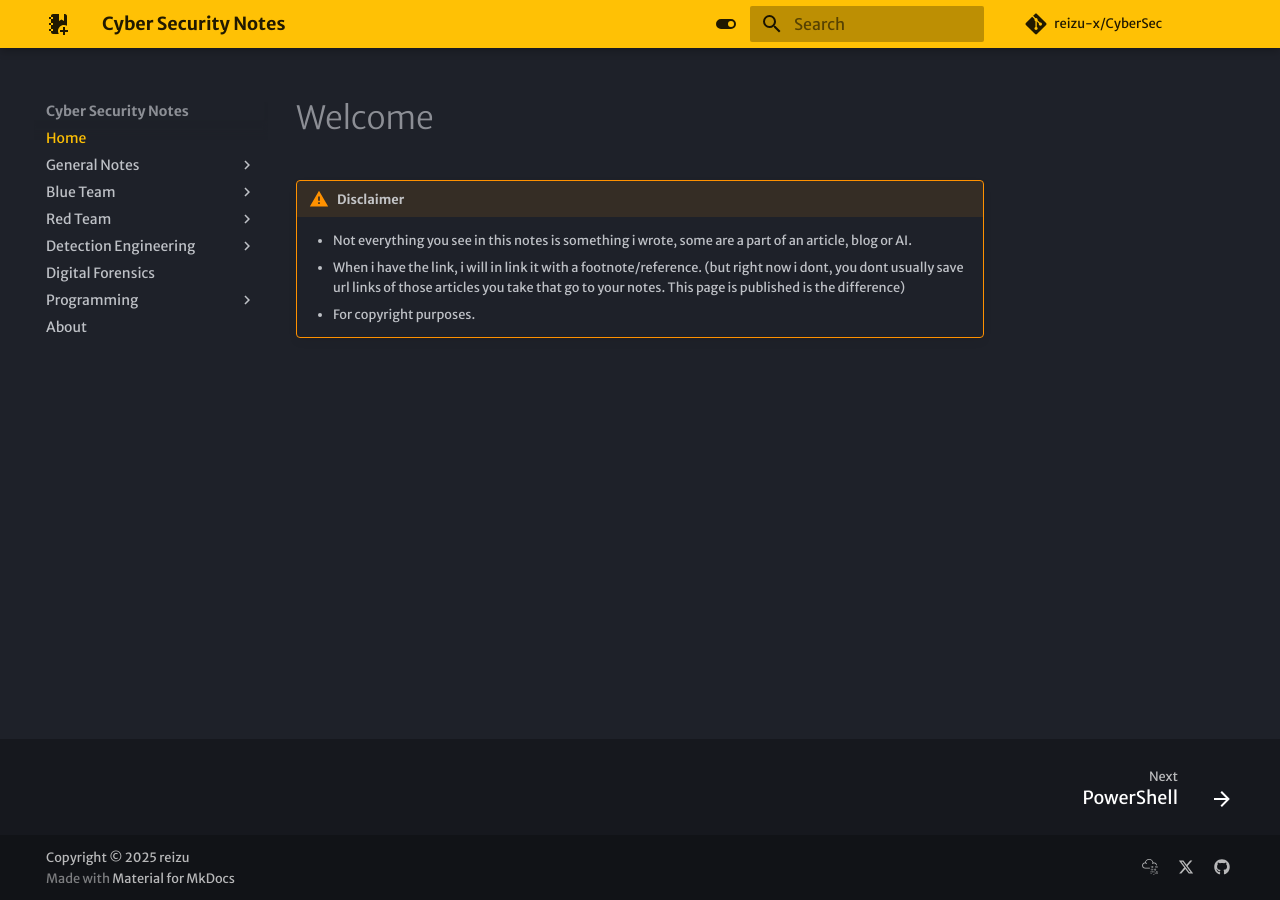
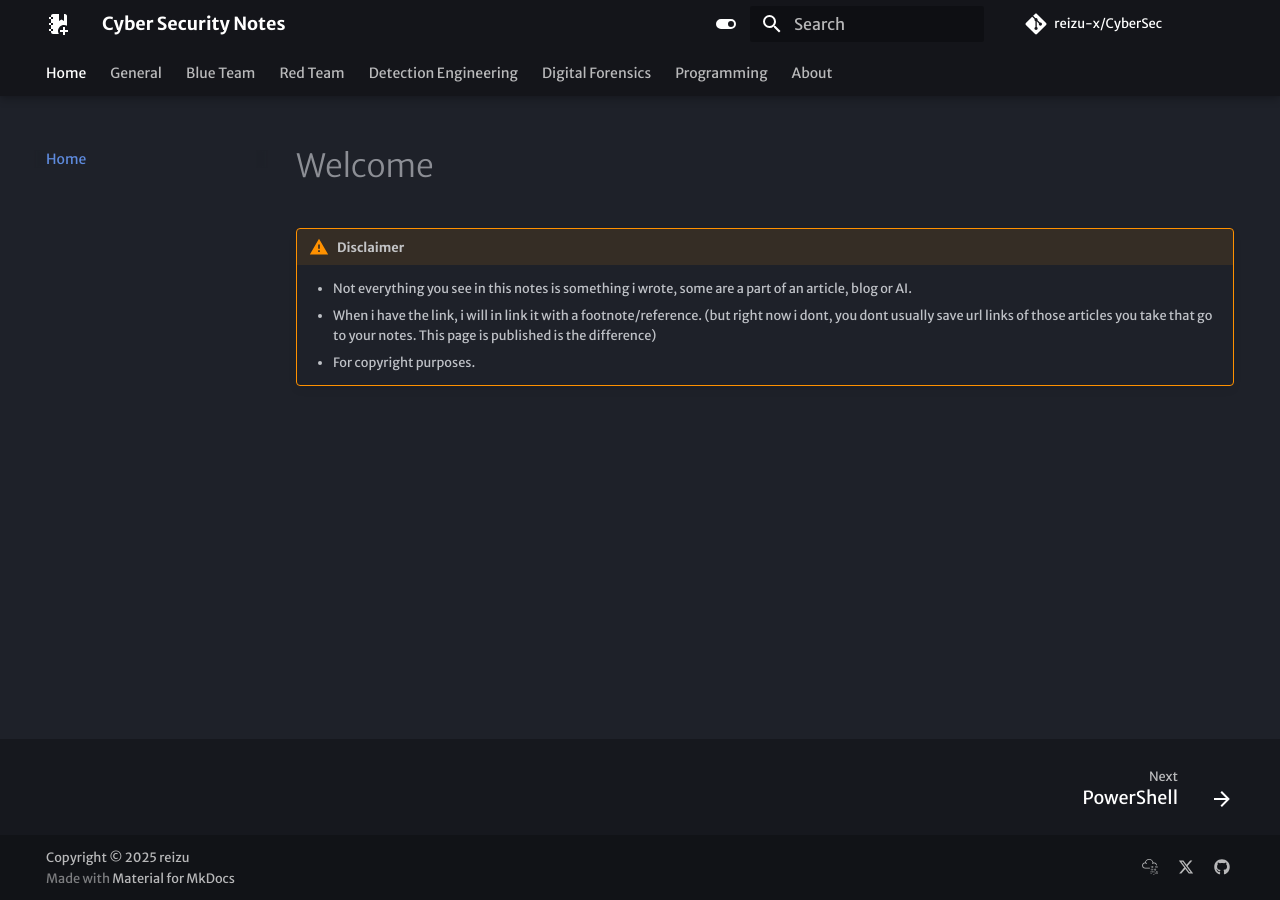
Before and after one commit to reizu-x/CyberSec, an MkDocs documentation site: the page built from docs/index.md, in a window 1280 px wide. Built offline with MkDocs 1.6.1 and Material for MkDocs 9.7.7, drawn with Linux system fonts in a browser that asks for light colours; some web fonts are replaced; comment, search, counter and statistics services are not loaded.

Commit message:
site changes

```diff
--- a/mkdocs.yml
+++ b/mkdocs.yml
@@ -13,14 +13,18 @@ theme:
     logo: material/notebook-plus
     annotation: material/arrow-right-circle-outline
   features:
+    - navigation.tabs
+    - navigation.tabs.sticky
+    - navigation.expand
     - navigation.footer
+    - toc.integrate
   palette:
     # Dark Mode
     - scheme: slate
       toggle:
         icon: material/toggle-switch
         name: Light Mode
-      primary: amber
+      primary: black
       accent: deep purple
 
     # Light Mode
@@ -28,7 +32,7 @@ theme:
       toggle:
         icon: material/toggle-switch-off-outline
         name: Dark Mode
-      primary: blue
+      primary: black
       accent: deep purple
 
 markdown_extensions:
@@ -60,10 +64,9 @@ markdown_extensions:
 
 nav:
   - Home: index.md
-  - General Notes:
+  - General:
     - Notes:
       - Cheat Sheets:
-        - SANS Cheat Sheet: https://www.sans.org/blog/the-ultimate-list-of-sans-cheat-sheets/
         - PowerShell: General Notes/Notes/Cheat Sheets/powershell.md
         - PowerShell Hex: General Notes/Notes/Cheat Sheets/powershell-hex.md
       - Phishing Template: General Notes/Notes/Templates/phishing-template.md
```
